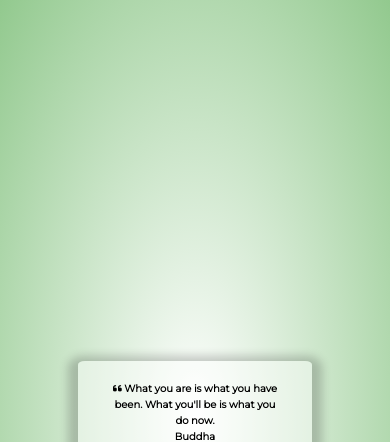
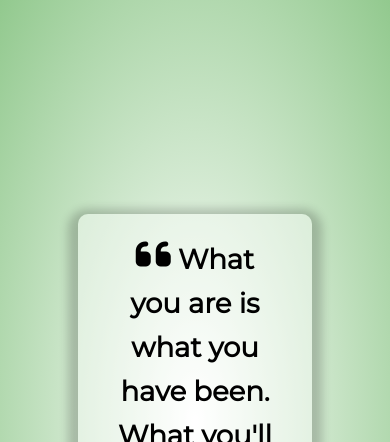
Before and after one commit to THG20203/Quote-Generator, a plain HTML site: page index.html in a window 390 px wide. Shown: the top 442 px of the page. Drawn offline with Linux system fonts and the light colour scheme.

Commit message:
more text styles before sorting buttons and mobile responsiveness

```diff
--- a/style.css
+++ b/style.css
@@ -36,9 +36,30 @@ body {
   width: auto;
   max-width: 60vw;
   padding: 2rem 3rem;
-  border-radius: 3%;
+  border-radius: 10px;
   /* opacity 0.4 on end hence rgba */
   background-color: rgba(255, 255, 255, 0.4);
   /* box shadow -> horziontal offset 0, vertical offset 10px, blur 10px, radius 10px */
   box-shadow: 0 5px 10px 10px rgba(0, 0, 0, 0.2);
 }
+
+.quote-text {
+  font-size: 2.75rem;
+}
+
+/* for quotes longer than this dynamically turn on and off in JavaScript */
+.long-quote {
+  font-size: 2rem;
+}
+
+.fa-quote-left {
+  font-size: 4rem;
+}
+
+/* smaller text */
+.quote-author {
+  margin-top: 15px;
+  font-size: 2rem;
+  font-weight: 400;
+  font-style: italic;
+}
```
Also changed, not shown: index.html (+1 -1 lines).
